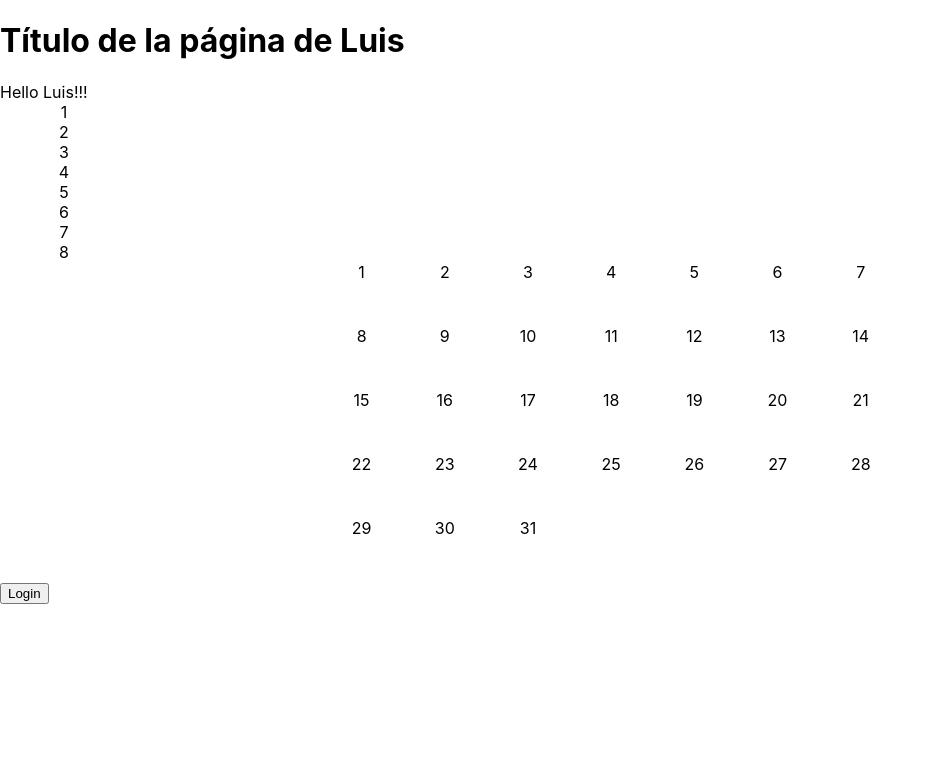
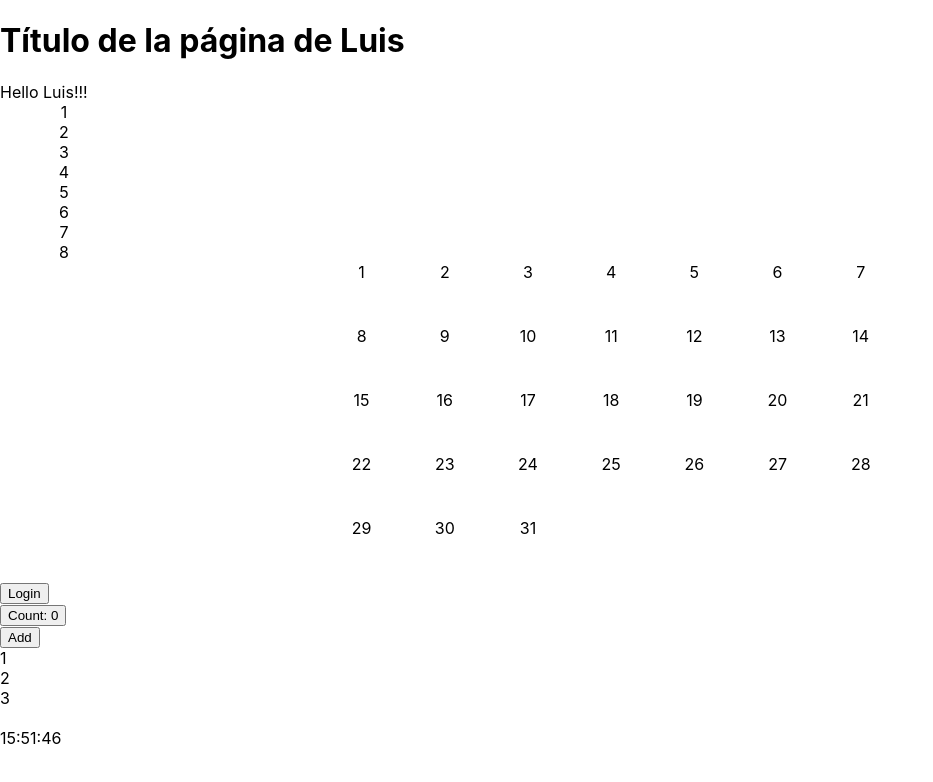
Before and after one commit to Luis40zgz/react_inn, a React (Create React App) app in the folder luis_app/: page / in a window 1280 px wide. Shown: the top 782 px of the page, without its empty margins (0-933 px from the left). Built offline with nearby package versions, Linux system fonts and the light colour scheme.

Commit message:
custom hook y useEffect

```diff
--- a/luis_app/src/App.js
+++ b/luis_app/src/App.js
@@ -1,6 +1,9 @@
 import Header from './components/Header.jsx'
 import Array from './components/array/Array.js';
+import ArrayState from './components/array_state/ArrayState.jsx';
 import Calendar from './components/calendar/Calendar.jsx';
+import Counter from './components/counter/Counter.jsx';
+import Timer from './components/timer/Timer.jsx';
 import User from './components/user/User.jsx';
 
 function App() {
@@ -13,6 +16,12 @@ function App() {
     <Calendar/>
     {/*<User user={name}}/>*/}
     <User/>
+    <br/>
+    <Counter />
+    <br/>
+    <ArrayState />
+    <br/>
+    <Timer />
     </>
   );
 }
--- /dev/null
+++ b/luis_app/src/components/array_state/ArrayState.jsx
@@ -0,0 +1,15 @@
+import { useState } from "react";
+
+export default function ArrayState(){
+    const[data, setData] = useState([1,2,3]);
+    function handlerClick(){
+        data.push(data.length + 1);
+        setData([...data]);
+    }
+    return(
+        <>
+            <button onClick={handlerClick}>Add</button>
+            {data.map(v=><div key={v}>{v}</div>)}
+        </>
+    )
+}
--- /dev/null
+++ b/luis_app/src/components/counter/Counter.jsx
@@ -0,0 +1,11 @@
+import { useState } from "react";
+
+export default function Counter(){
+    const [count, setCount] = useState(0)
+    function handlerClick(){
+        setCount(count +1)
+    }
+    return(
+        <button onClick={handlerClick}>Count: {count}</button>
+    )
+}
--- /dev/null
+++ b/luis_app/src/components/timer/Timer.jsx
@@ -0,0 +1,9 @@
+import { useTimer } from "./useTimer";
+
+export default function Timer(){
+    const time = useTimer(new Date());
+
+    return(
+        <div>{time}</div>
+    )
+}
--- /dev/null
+++ b/luis_app/src/components/timer/useTimer.jsx
@@ -0,0 +1,15 @@
+import { useEffect, useState } from "react"
+
+function getTime(date){
+    let options = {hour: 'numeric', minute: 'numeric', second: 'numeric'}
+    return new Intl.DateTimeFormat('es-ES', options).format(date)
+}
+
+export function useTimer(initialDate, interval=1000){
+    const[date, setDate] = useState(initialDate);
+    useEffect(()=>{
+        const handler = setInterval(()=>setDate(new Date()),interval)
+        return ()=>clearInterval(handler)
+    },[])
+    return getTime(date)
+}
```
